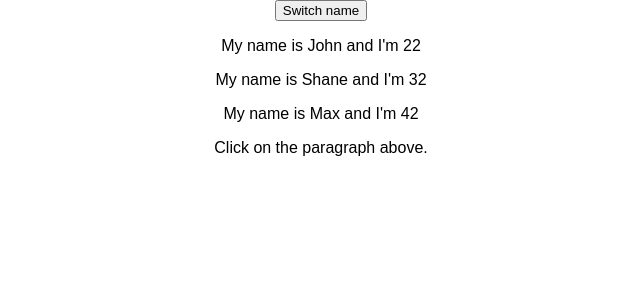
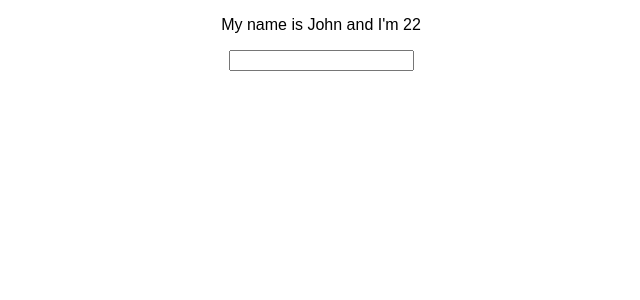
Before and after one commit to dariusz75/react-the-complete-guide-2020, a React (Create React App) app: page / in a window 1280 px wide. Shown: the top 300 px of the page, without its empty margins (319-959 px from the left). Built offline with nearby package versions, Linux system fonts and the light colour scheme.

Commit message:
completed

```diff
--- a/src/App.js
+++ b/src/App.js
@@ -5,44 +5,25 @@ import Person from './Person/Person';
 class App extends Component {
 
   state = {
-    persons: [
-      { name: 'John', age: 22 },
-      { name: 'Shane', age: 32 },
-      { name: 'Max', age: 42 }
-    ]
+    name: 'John',
+    age: 22
   }
 
-  switchNameHandler = () => {
-    // don't do this
-    // this.state.persons[0].name = 'Jan';
-    // do this
+
+  nameChangedHandler = (event) => {
     this.setState({
-      persons: [
-        { name: 'Jan', age: 22 },
-        { name: 'George', age: 32 },
-        { name: 'Maximilian', age: 42 }
-      ]
+      name: event.target.value,
+      age: 32
     });
   }
-
 
   render() {
     return (
       <div className="App">
-        <button onClick={this.switchNameHandler}>Switch name</button>
         <Person
-          name={this.state.persons[0].name}
-          age={this.state.persons[0].age} >
-        </Person>
-        <Person
-          name={this.state.persons[1].name}
-          age={this.state.persons[1].age} >
-        </Person>
-        <Person
-          name={this.state.persons[2].name}
-          age={this.state.persons[2].age}
-          clickExample={this.switchNameHandler}>
-          Click on the paragraph above.
+          name={this.state.name}
+          age={this.state.age}
+          changed={this.nameChangedHandler} >
         </Person>
       </div>
     );
--- a/src/Person/Person.js
+++ b/src/Person/Person.js
@@ -3,8 +3,8 @@ import React, { Children } from 'react';
 const person = (props) => {
   return (
     <div>
-      <p onClick={props.clickExample} >My name is {props.name} and I'm {props.age}</p>
-      <p>{props.children}</p>
+      <p>My name is {props.name} and I'm {props.age}</p>
+      <input type="text" onChange={props.changed} />
     </div>
   )
 }
```
